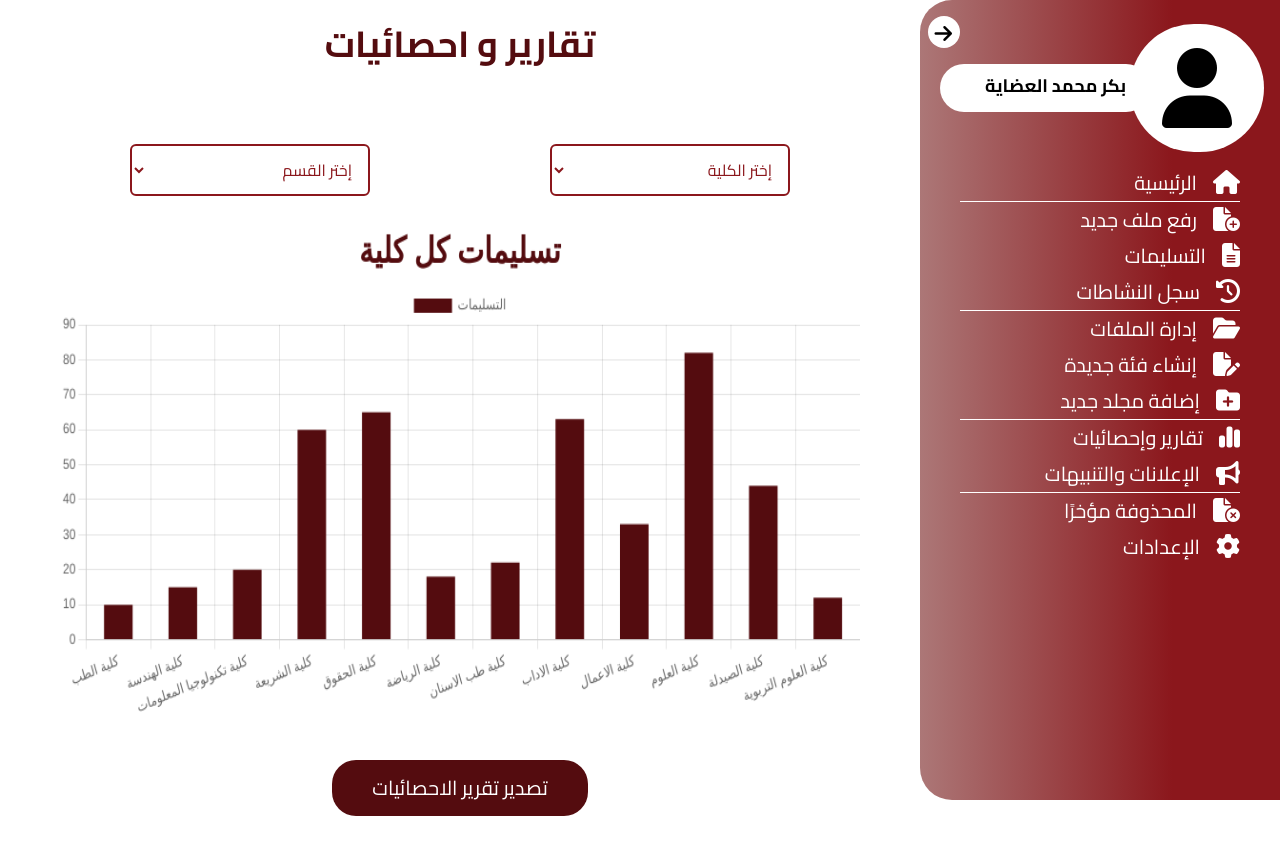
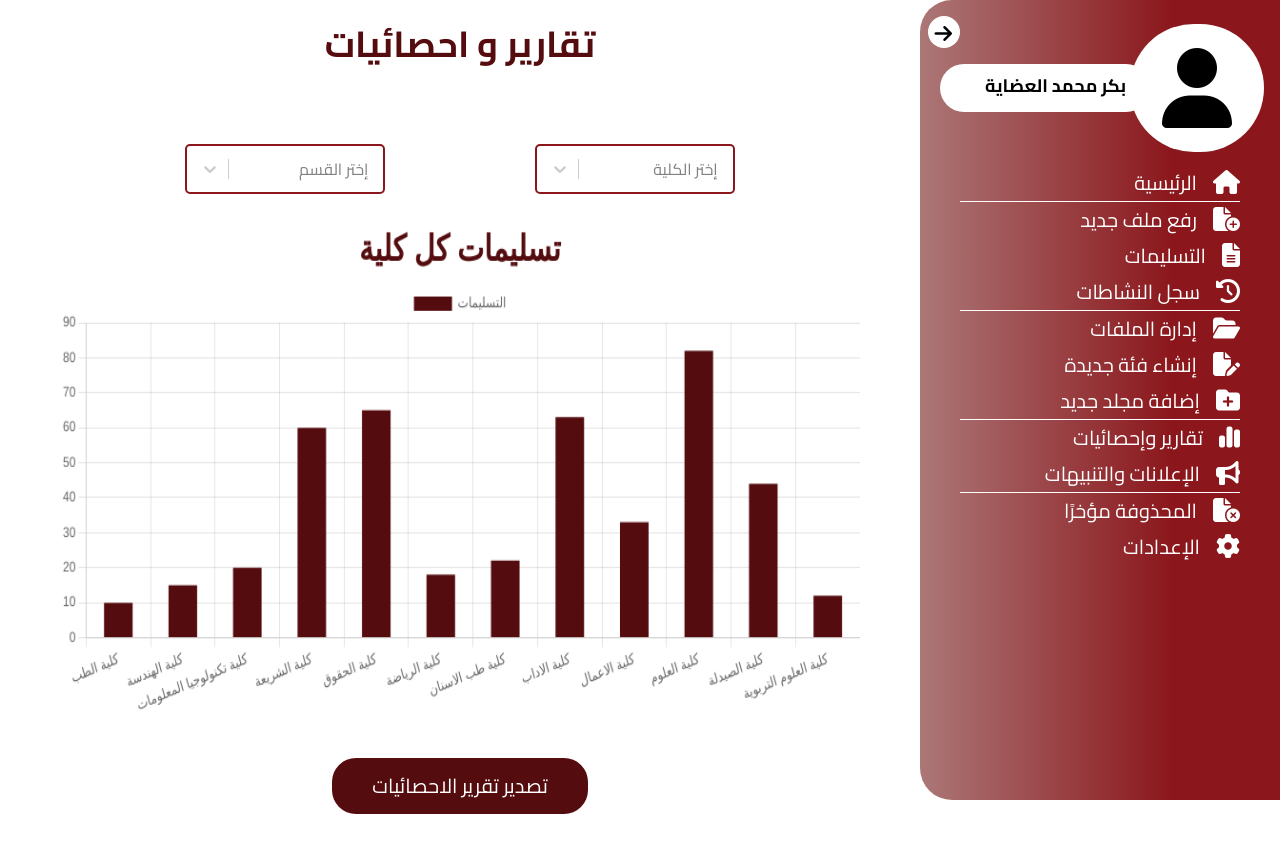
Before and after one commit to Mustafa21Naser21/CADQA_System, a React (Vite) app: page /Manager_Statistics in a window 1280 px wide. Built offline with nearby package versions, Linux system fonts and the light colour scheme.

Commit message:
new update

```diff
--- a/package.json
+++ b/package.json
@@ -17,6 +17,7 @@
     "react-chartjs-2": "^5.3.0",
     "react-dom": "^18.3.1",
     "react-router-dom": "^7.1.3",
+    "react-select": "^5.10.1",
     "swiper": "^11.2.1"
   },
   "devDependencies": {
--- a/src/Components/Manager_Statistics.jsx
+++ b/src/Components/Manager_Statistics.jsx
@@ -2,6 +2,61 @@ import React from 'react'
 import { useState,useEffect } from 'react';
 import Sidebar_Manager from '../Sidebar/Sidebar_Manager'
 import { Bar } from "react-chartjs-2";
+import Select from "react-select";
+
+
+const customStyles = {
+  control: (styles) => ({
+    ...styles,
+    backgroundColor: "white",
+    color: "#8B171C",
+    width:'200px',
+    hegiht:'50px',
+    padding:'5px',
+    border:'2px solid #8B171C',
+    borderRadius:'5px',
+    boxShadow: "none",
+    "&:hover": { borderColor: "#8B171C" },
+  }),
+  singleValue: (base) => ({
+    ...base,
+    color: "#8B171C", // لون النص عند اختيار الخيار
+  }),
+  option: (styles, { isFocused }) => ({
+    ...styles,
+    backgroundColor: isFocused ? "#8B171C" : "white",
+    color: isFocused ? "white" : "#8B171C",
+    cursor: "pointer",
+  }),
+};
+
+{/* بيانات اختيار الكلية */}
+const optionCollege = [
+  { value: "", label: "كلية تكنولوجيا المعلومات" },
+  { value: "", label: "كلية الرياضة" },
+  { value: "", label: "كلية الهندسة" },
+  { value: "", label: "كلية الطب" },
+  { value: "", label: "كلية الاعمال" },
+  { value: "", label: "كلية الاداب" },
+  { value: "", label: "كلية العلوم" },
+  { value: "", label: "كلية طب الاسنان" },
+  { value: "", label: "كلية الصيدلة" },
+  { value: "", label: "كلية التمريض" },
+  { value: "", label: "كلية الحقوق" },
+  { value: "", label: "كلية العلوم التربوية" },
+  { value: "", label: "كلية العلوم الاجتماعية" },
+  { value: "", label: "كلية اللغات" },
+];
+
+{/* بيانات اختيار القسم */}
+const optionDepartment = [
+  { value: "", label: "هندسة البرمجيات" },
+  { value: "", label: "الذكاء الاصطناعي و علوم البيانات" },
+  { value: "", label: " علوم الحاسوب" },
+  { value: "", label: " امن المعلومات" },
+  { value: "", label: " نظم المعلومات" },
+
+];
 
 
 export default function Manager_Statistics() {
@@ -67,26 +122,12 @@ export default function Manager_Statistics() {
        <h1 style={{color:'var(--secondary-color)'}} className='text-4xl text-center font-bold mt-6'>تقارير و احصائيات</h1>
 
         {/* بيانات الاحصائيات */}
-       <div className='px-10 mt-20 grid grid-cols-1 justify-items-center'>
+       <div style={{}} className='px-10 mt-20 grid grid-cols-1 justify-items-center'>
 
           {/*  اختيار الكلية و القسم */}
-        <div className=' flex justify-around w-full '>
-        <select className=" w-60 border-2 border-[#8B171C]  text-[#8B171C] bg-white rounded-md px-3 py-2 focus:outline-none " name="" id=""
-         onFocus={(e) => e.target[0].remove()}>
-            <option value="">إختر الكلية</option>
-            <option value="">كلية تكنولوجيا المعلومات</option>
-            <option value="">كلية الرياضة</option>
-            <option value="">كلية الهندسة</option>
-            <option value="">كلية الطب</option>
-         </select>
-         <select className=" w-60 border-2 border-[#8B171C] text-[#8B171C] bg-white rounded-md px-3 py-2 focus:outline-none" name="" id=""
-         onFocus={(e) => e.target[0].remove()}>
-            <option value="">إختر القسم</option>
-            <option value="">هندسة البرمجيات</option>
-            <option value="">علوم البيانات و الذكاء الاصطناعي</option>
-            <option value="">علوم الحاسوب</option>
-            <option value="">امن المعلومات</option>
-         </select>
+        <div className=' flex justify-evenly w-full gap-x-5 px-4 '>
+        <Select  styles={customStyles} options={optionCollege} isSearchable={false} placeholder="إختر الكلية"  />
+        <Select  styles={customStyles} options={optionDepartment} isSearchable={false} placeholder="إختر القسم"  />
         </div>
 
           {/*  المخطط البياني */}
--- a/src/Sidebar/Sidebar_Manager.jsx
+++ b/src/Sidebar/Sidebar_Manager.jsx
@@ -1,5 +1,52 @@
 import React,{useState} from 'react';
 import {Link} from 'react-router-dom';
+import Select from "react-select";
+
+
+const customStyles = {
+  control: (styles) => ({
+    ...styles,
+    backgroundColor: "white",
+    color: "#8B171C",
+    width:'200px',
+    hegiht:'50px',
+    padding:'5px',
+    border:'2px solid #8B171C',
+    borderRadius:'5px',
+    boxShadow: "none",
+    "&:hover": { borderColor: "#8B171C" },
+  }),
+  menu: (base) => ({
+    ...base,
+    width: "200px", // اجعل القائمة بنفس حجم select
+  }),
+  singleValue: (base) => ({
+    ...base,
+    color: "#8B171C", // لون النص عند اختيار الخيار
+  }),
+  option: (styles, { isFocused }) => ({
+    ...styles,
+    backgroundColor: isFocused ? "#8B171C" : "white",
+    color: isFocused ? "white" : "#8B171C",
+    cursor: "pointer",
+  }),
+};
+
+{/* بيانات اختيار الفئة الرئيسية */}
+const optionMainCategory = [
+  { value: "", label: "كلية تكنولوجيا المعلومات" },
+  { value: "", label: "كلية الرياضة" },
+  { value: "", label: "كلية الهندسة" },
+
+];
+
+{/* بيانات اختيار المجلد الفرعي */}
+const optionSubFolder = [
+  { value: "", label: "كلية تكنولوجيا المعلومات" },
+  { value: "", label: "كلية الرياضة" },
+  { value: "", label: "كلية الهندسة" },
+
+];
 
 export default function Sidebar_Manager({ open, setOpen }) {
 
@@ -157,15 +204,13 @@ export default function Sidebar_Manager({ open, setOpen }) {
           </div>
           {/* اختيار الفئة الرئيسية و المجلد الفرعي select */}
           <div className='pr-6 mt-8'>
+
             <h3 style={{fontSize:'12px'}} className=' text-gray-700 mb-2 '>*يرجى اختيار الفئة التي سيتم ربط هذا المجلد بها.</h3>
-            <select className='w-50 border-2 border-[#8B171C] text-[#8B171C] bg-white rounded-md p-1 focus:outline-none' name="" id="">
-              <option value="">الفئة الرئيسية</option>
-            </select>
+            <Select  styles={customStyles} options={optionMainCategory} isSearchable={false} placeholder="الفئة الرئيسية "  />
 
             <h3 style={{fontSize:'12px'}} className=' text-gray-700 mb-2 mt-4 ml-4'>اختر المجلد الحاوي إذا كنت تريد تخزين المجلد داخله (إختياري)</h3>
-            <select className='w-50 border-2 border-[#8B171C] text-[#8B171C] bg-white rounded-md p-1 focus:outline-none' name="" id="">
-              <option value="">المجلد الفرعي</option>
-            </select>
+            <Select  styles={customStyles} options={optionSubFolder} isSearchable={false} placeholder="المجلد الفرعي"  />
+
           </div>
         </div>
 
--- a/src/main.css
+++ b/src/main.css
@@ -84,7 +84,13 @@ canvas{
     width: 800px !important;
     height: 500px !important;
 }
-
+select option {
+    cursor: pointer;
+}
+option :hover{
+    color:white;
+    background-color: var(--secondary-color);
+}
 
 
 @media  (max-width:1024px) {
```
Also changed, not shown: 1 other file (tests, documents, lock files or other folders).
